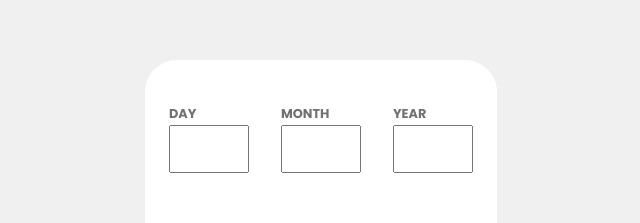
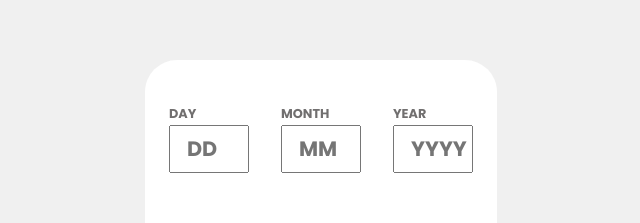
Before and after one commit to TheTreeveloper/Age-calculator-app, a React (Vite) app: page / in a window 1280 px wide. Shown: the part 169-392 px from the top of the page, without its empty margins (319-959 px from the left). Built offline with nearby package versions, Linux system fonts and the light colour scheme.

Commit message:
added placeholder for all input elements

```diff
--- a/src/parameters.jsx
+++ b/src/parameters.jsx
@@ -4,15 +4,15 @@
             <form action="">
                 <div className="day-input">
                 <label htmlFor="day"> Day</label><br />
-                <input type="text" id="day" name="day"/>
+                <input type="text" id="day" name="day" placeholder="DD"/>
                 </div>
                 <div className="month-input">
                 <label htmlFor="month"> Month</label><br />
-                <input type="text" id="month" name="month"/>
+                <input type="text" id="month" name="month" placeholder="MM"/>
                 </div>
                 <div className="year-input">
                 <label htmlFor="year"> Year</label><br />
-                <input type="text" id="year" name="year"/>
+                <input type="text" id="year" name="year" placeholder="YYYY"/>
                 </div>
             </form>
         </div>
```
